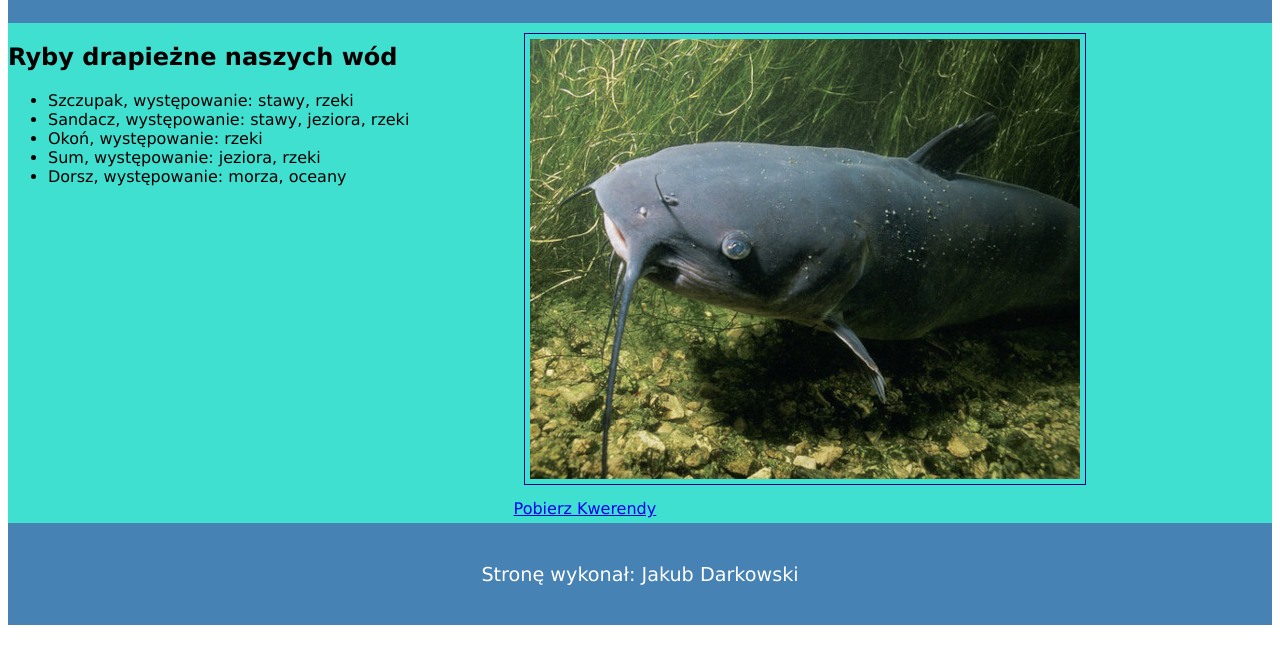
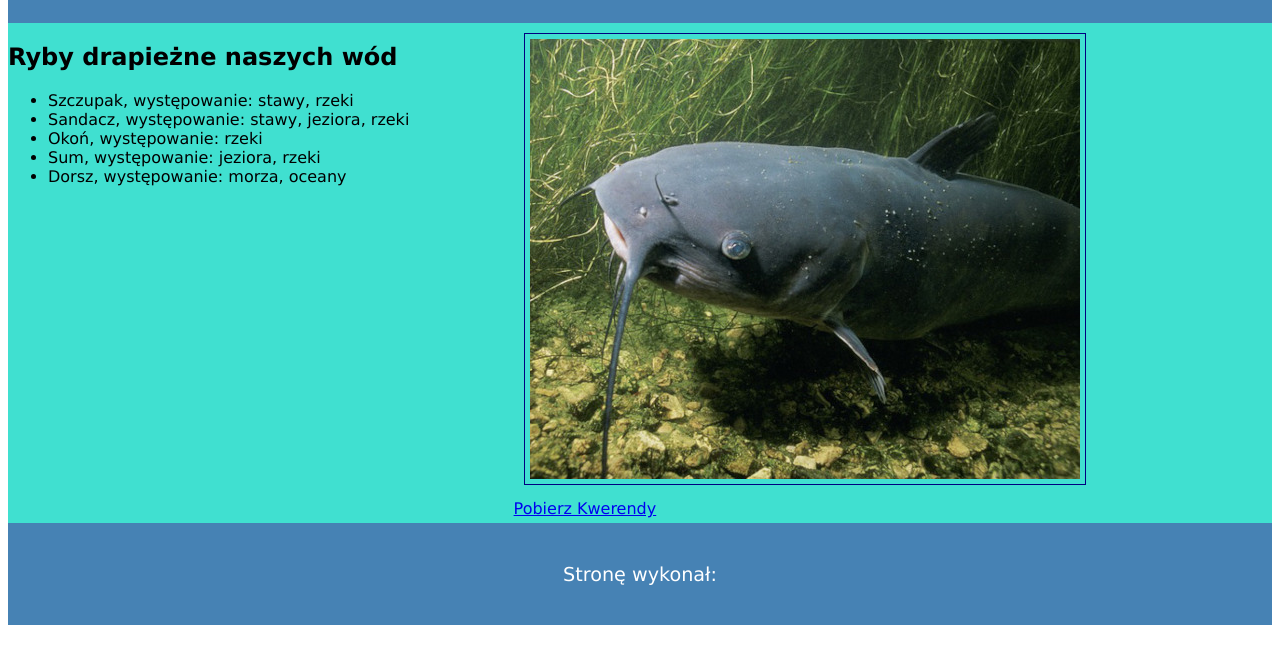
Before and after one commit to Dyrdyr111/wf52xljhcfe420dljrbupyscrhzhiaccqzxh2ek7, a plain HTML site: page PM2/12.11 podzial strony zadania egzamin/Zadanie2/wedkuj.html in a window 1280 px wide. Shown: the part 121-784 px from the top of the page. Drawn offline with Linux system fonts and the light colour scheme.

```diff
--- a/PM2/12.11 podzial strony zadania egzamin/Zadanie2/wedkuj.html
+++ b/PM2/12.11 podzial strony zadania egzamin/Zadanie2/wedkuj.html
@@ -60,7 +60,7 @@ img{
 </aside>
 
 <footer>
-    <p>Stronę wykonał: Jakub Darkowski</p>
+    <p>Stronę wykonał: </p>
 </footer>
 
 </body>
```
